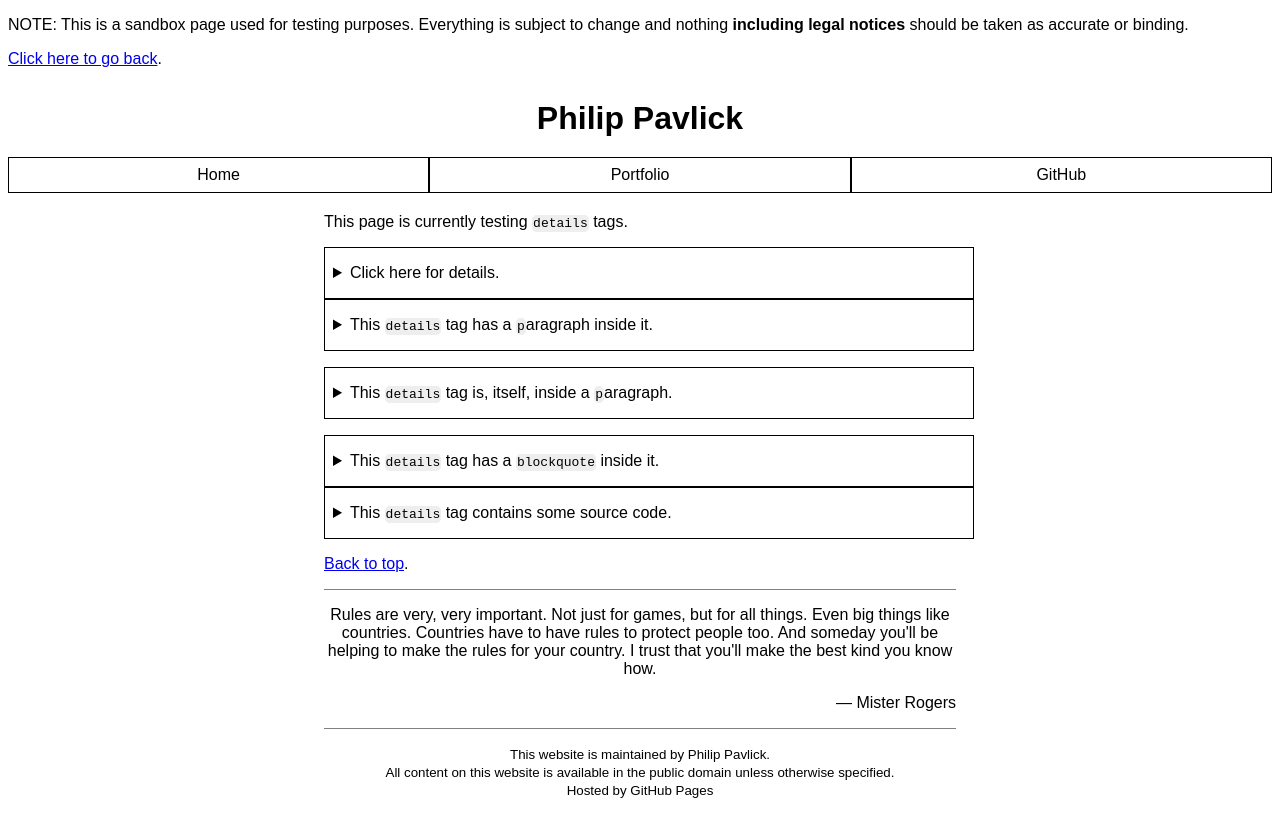
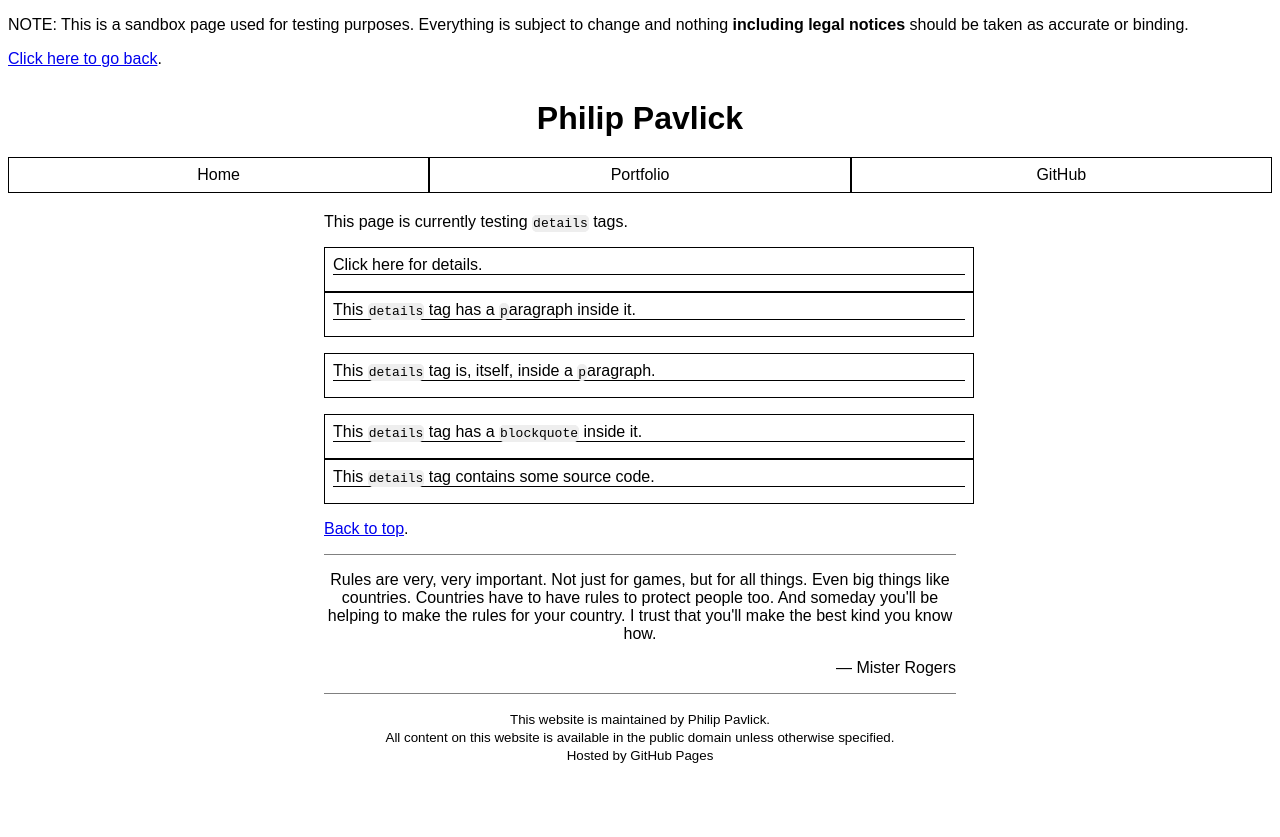
Before and after one commit to swashdev/swashdev.github.io, a Jekyll site: the page built from sandbox.html, in a window 1280 px wide. Shown: the top 837 px of the page. Built offline with Jekyll 4.4.1, drawn with Linux system fonts in a browser that asks for light colours.

Commit message:
Adjust padding & button display for collapsibles.

```diff
--- a/css/style.css
+++ b/css/style.css
@@ -138,7 +138,16 @@ details
     border-style: solid;
     border-color: black;
     border-width: 1px;
-    padding: 1em 0.5em;
+    padding: 0.5em;
+}
+details summary
+{
+    display: block;
+    width: 100%;
+    border-style: solid;
+    border-color: black;
+    border-width: 0 0 1px 0;
+    margin: 0 0 0.5em 0;
 }
 
 /* a section at the bottom for displaying fortunes. */
```
